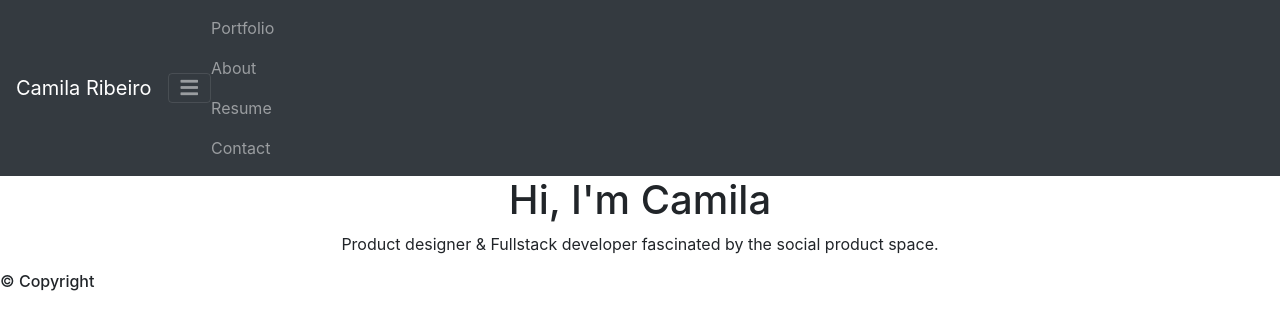
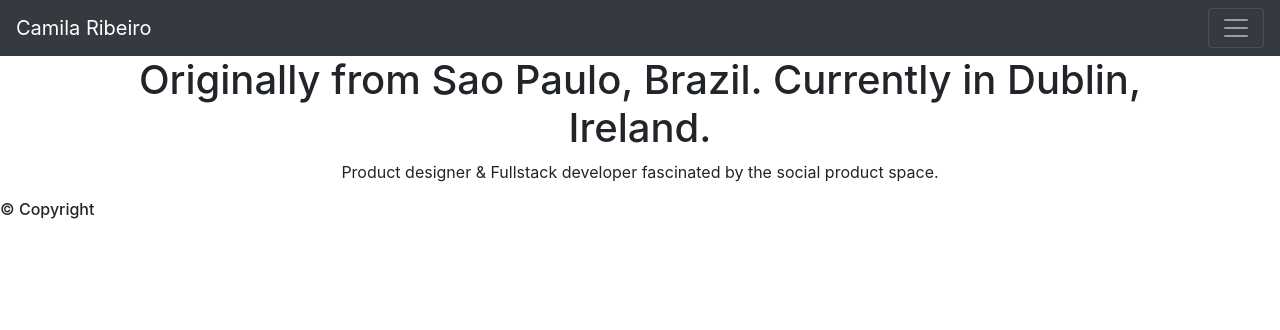
Before and after one commit to Camila-Ribeiro/MyPortfolio, a Flask app: template templates/about.html in a window 1280 px wide. Shown: the top 330 px of the page. Run offline with Flask 2, Linux system fonts and the light colour scheme; the template is opened without the code that fills it, so the values that code supplies are empty; some libraries are stand-ins or nearby versions.

Commit message:
created about route and added template logic to about and index templates

```diff
--- a/run.py
+++ b/run.py
@@ -7,6 +7,10 @@ app = Flask(__name__)
 def index():
     return render_template("index.html")
 
+@app.route("/about")
+def about():
+    return render_template("about.html")
+
 if __name__ == "__main__":
     app.run(host=os.environ.get("IP"),
         port=int(os.environ.get('PORT', 5000)),
--- a/templates/about.html
+++ b/templates/about.html
@@ -15,17 +15,17 @@
     <body>
         <header>
             <nav class="navbar navbar-dark bg-dark">
-                <a class="navbar-brand " href="index.html">Camila Ribeiro</a>
-                <button class="navbar-toggler toggler-example" type="button" data-toggle="collapse" data-target="#navbarSupportedContent1"
-            aria-controls="navbarSupportedContent1" aria-expanded="false" aria-label="Toggle navigation"><span class="dark-blue-text"><i class="fa fa-bars"></i></span></button>
-
-
+                <a class="navbar-brand " href="{{ url_for('index') }}">Camila Ribeiro</a>
+                <button class="navbar-toggler" type="button" data-toggle="collapse" data-target="#navbarNav" aria-controls="navbarNav" aria-expanded="false" aria-label="Toggle navigation">
+                  <span class="navbar-toggler-icon"></span>
+                </button>
+                <div class="collapse navbar-collapse" id="navbarNav">
                     <ul class="navbar-nav mr-auto">
                         <li class="nav-item">
                             <a class="nav-link" href="#">Portfolio</a>
                         </li>
                         <li class="nav-item">
-                            <a class="nav-link" href="#">About</a>
+                            <a class="nav-link" href="{{ url_for('about') }}">About</a>
                         </li>
                         <li class="nav-item">
                             <a class="nav-link" href="#">Resume</a>
@@ -34,14 +34,15 @@
                             <a class="nav-link" href="#">Contact</a>
                         </li>
                     </ul>
-
+                </div>
             </nav>
         </header>
         <section class="container-hero">
             <div class="hero-img">
                 <div class="container m-jumbotron">
                     <div class="hero-tittle">
-                        <h1 class="text-center mobile-title">Hi, I'm Camila</h1>
+                        <h1 class="text-center mobile-title">Originally from Sao Paulo, Brazil.
+                            Currently in Dublin, Ireland.</h1>
                         <p class="text-center">Product designer & Fullstack developer fascinated by the social product space.</p>
                     </div>
                 </div>
```
Also changed, not shown: templates/index.html (+6 -11 lines).
